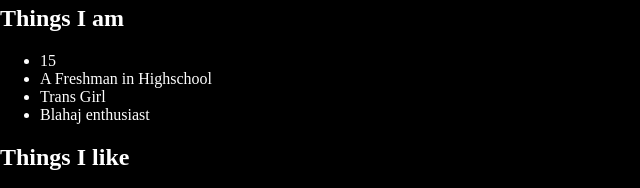
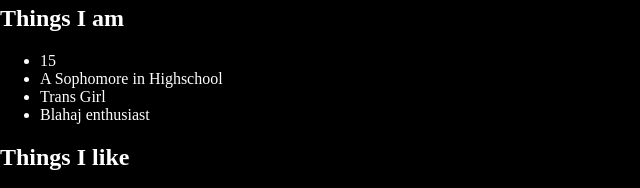
Before and after one commit to NewProgammer/NewProgammer.github.io, a plain HTML site: page about.html in a window 1280 px wide. Shown: the part 174-362 px from the top of the page, 0-640 px from the left. Drawn offline with Linux system fonts and the light colour scheme.

Commit message:
Update about.html

```diff
--- a/about.html
+++ b/about.html
@@ -78,7 +78,7 @@
     <h2>Things I am</h2>
     <ul>
         <li>15</li>
-        <li>A Freshman in Highschool</li>
+        <li>A Sophomore in Highschool</li>
         <li>Trans Girl</li>
         <li>Blahaj enthusiast</li>
     </ul>
```
